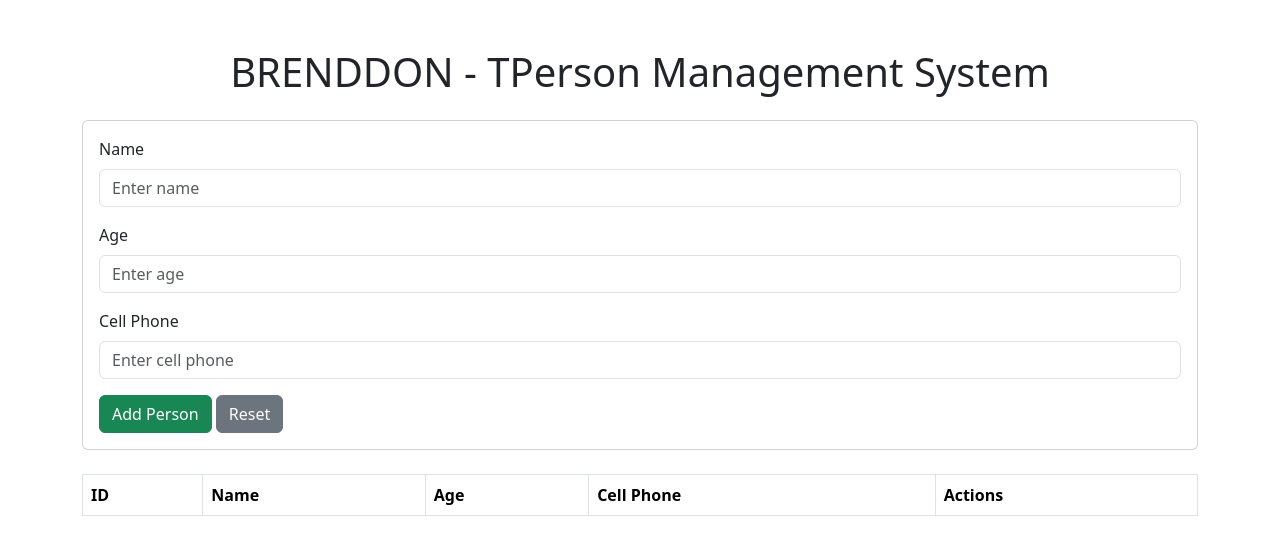
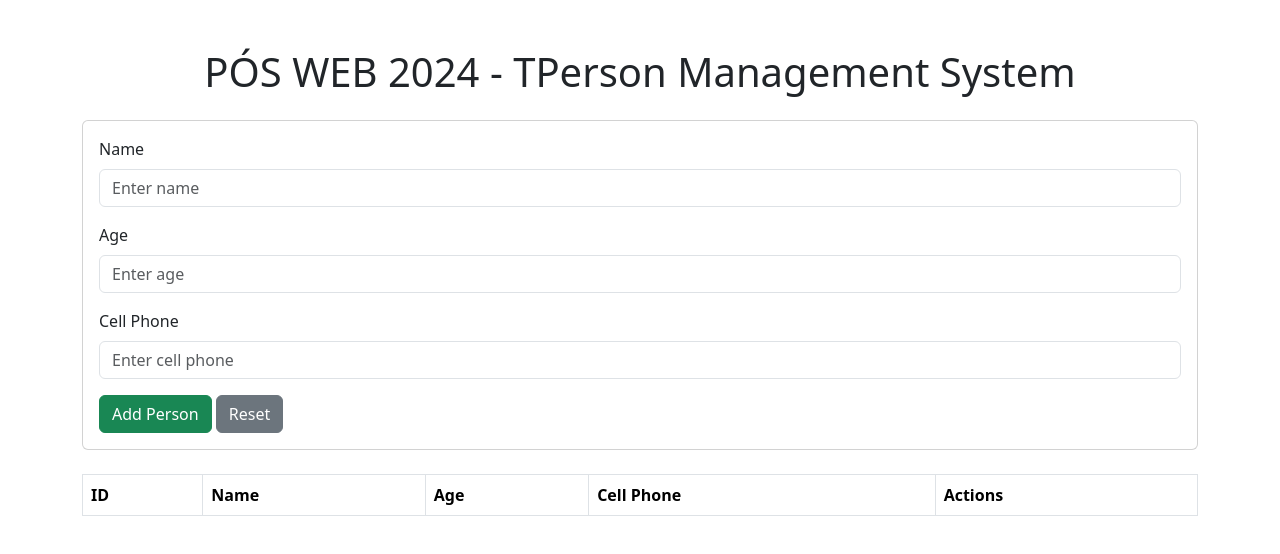
Before and after one commit to brenddonanjos/terraform_aws_ci_cd, a plain HTML site: page frontend/index.html in a window 1280 px wide. Drawn offline with nearby package versions, Linux system fonts and the light colour scheme; no server answers.

Commit message:
[hotfix]: Title update

```diff
--- a/frontend/index.html
+++ b/frontend/index.html
@@ -11,7 +11,7 @@
   </head>
   <body>
     <div class="container mt-5">
-      <h1 class="text-center mb-4">BRENDDON - TPerson Management System</h1>
+      <h1 class="text-center mb-4">PÓS WEB 2024 - TPerson Management System</h1>
 
       <!-- Form to Add or Update Person -->
       <div class="card mb-4">
```
